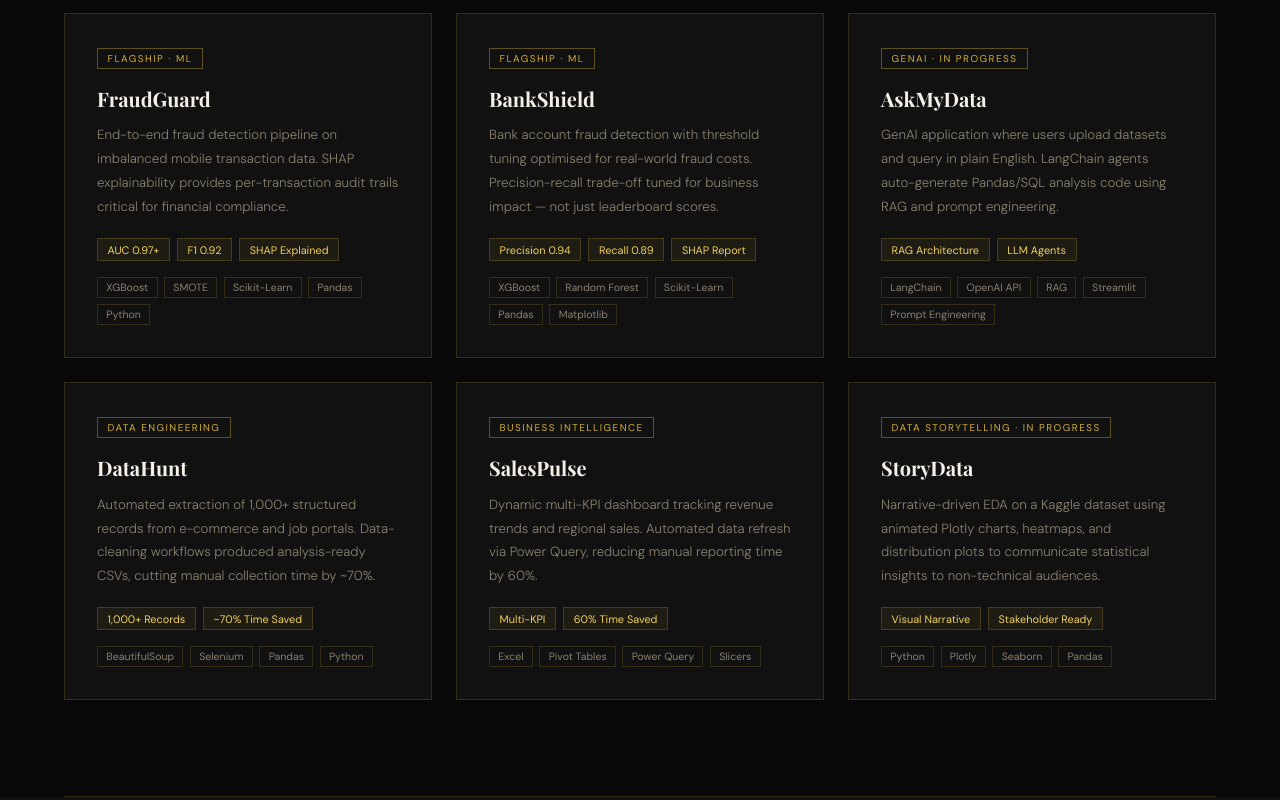
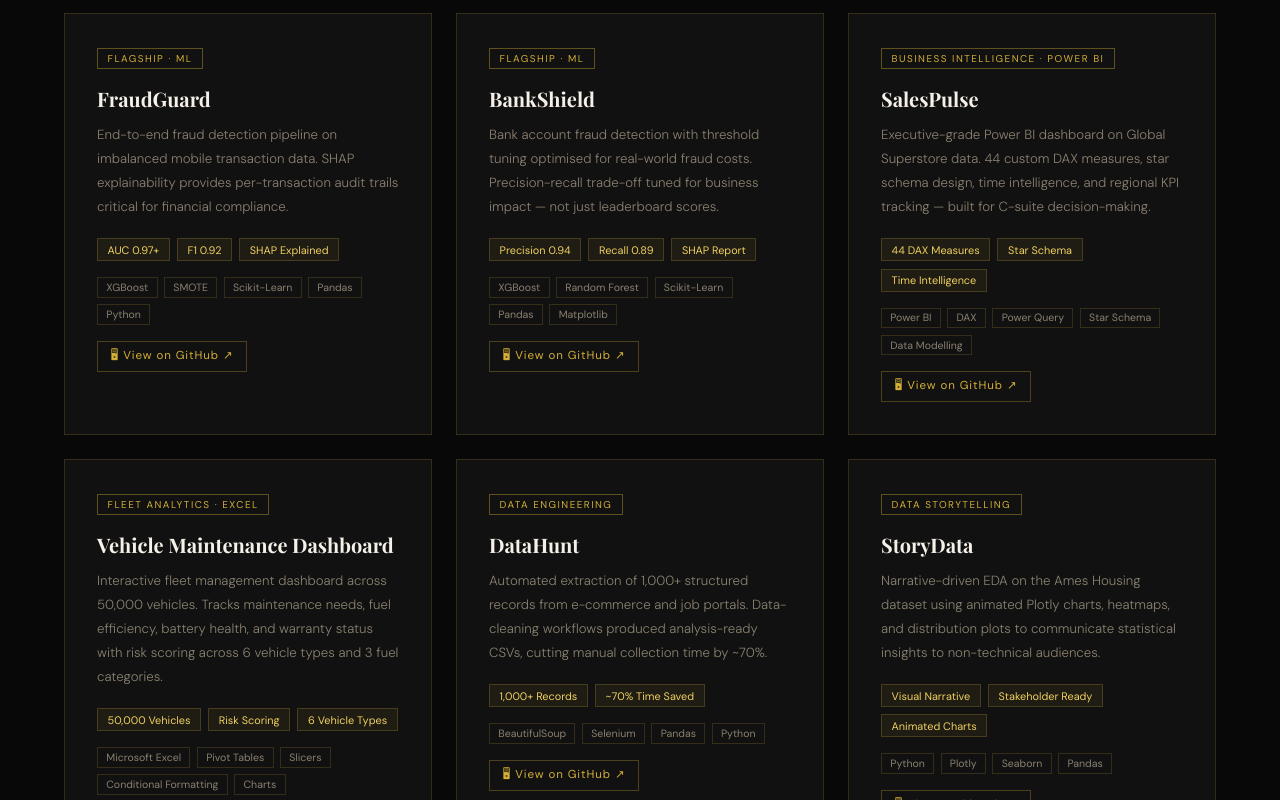
Before and after one commit to venkatraman0400-blip/venkatraman-portfolio, a React (Vite) app: page / in a window 1280 px wide. Shown: the part 3560-4360 px from the top of the page. Built offline with nearby package versions, Linux system fonts and the light colour scheme.

Commit message:
feat: add Vehicle Maintenance Dashboard, update SalesPulse to Power BI, add GitHub links, fix copyright year

```diff
--- a/src/App.jsx
+++ b/src/App.jsx
@@ -9,6 +9,7 @@
     metrics: ['AUC 0.97+', 'F1 0.92', 'SHAP Explained'],
     stack: ['XGBoost', 'SMOTE', 'Scikit-Learn', 'Pandas', 'Python'],
     status: 'completed',
+    github: 'https://github.com/venkatraman0400-blip/Mobile-Fnancial-Transaction-Fraud-Detection',
   },
   {
     flag: 'Flagship · ML',
@@ -17,14 +18,25 @@
     metrics: ['Precision 0.94', 'Recall 0.89', 'SHAP Report'],
     stack: ['XGBoost', 'Random Forest', 'Scikit-Learn', 'Pandas', 'Matplotlib'],
     status: 'completed',
+    github: 'https://github.com/venkatraman0400-blip/BankShield',
   },
   {
-    flag: 'GenAI · In Progress',
-    title: 'AskMyData',
-    desc: 'GenAI application where users upload datasets and query in plain English. LangChain agents auto-generate Pandas/SQL analysis code using RAG and prompt engineering.',
-    metrics: ['RAG Architecture', 'LLM Agents'],
-    stack: ['LangChain', 'OpenAI API', 'RAG', 'Streamlit', 'Prompt Engineering'],
-    status: 'progress',
+    flag: 'Business Intelligence · Power BI',
+    title: 'SalesPulse',
+    desc: 'Executive-grade Power BI dashboard on Global Superstore data. 44 custom DAX measures, star schema design, time intelligence, and regional KPI tracking — built for C-suite decision-making.',
+    metrics: ['44 DAX Measures', 'Star Schema', 'Time Intelligence'],
+    stack: ['Power BI', 'DAX', 'Power Query', 'Star Schema', 'Data Modelling'],
+    status: 'completed',
+    github: 'https://github.com/venkatraman0400-blip/SalesPulse-PowerBI-Dashboard',
+  },
+  {
+    flag: 'Fleet Analytics · Excel',
+    title: 'Vehicle Maintenance Dashboard',
+    desc: 'Interactive fleet management dashboard across 50,000 vehicles. Tracks maintenance needs, fuel efficiency, battery health, and warranty status with risk scoring across 6 vehicle types and 3 fuel categories.',
+    metrics: ['50,000 Vehicles', 'Risk Scoring', '6 Vehicle Types'],
+    stack: ['Microsoft Excel', 'Pivot Tables', 'Slicers', 'Conditional Formatting', 'Charts'],
+    status: 'completed',
+    github: 'https://github.com/venkatraman0400-blip/vehicle_maintenance-Dashboard',
   },
   {
     flag: 'Data Engineering',
@@ -33,22 +45,16 @@
     metrics: ['1,000+ Records', '~70% Time Saved'],
     stack: ['BeautifulSoup', 'Selenium', 'Pandas', 'Python'],
     status: 'completed',
+    github: 'https://github.com/venkatraman0400-blip/storydata-eda',
   },
   {
-    flag: 'Business Intelligence',
-    title: 'SalesPulse',
-    desc: 'Dynamic multi-KPI dashboard tracking revenue trends and regional sales. Automated data refresh via Power Query, reducing manual reporting time by 60%.',
-    metrics: ['Multi-KPI', '60% Time Saved'],
-    stack: ['Excel', 'Pivot Tables', 'Power Query', 'Slicers'],
+    flag: 'Data Storytelling',
+    title: 'StoryData',
+    desc: 'Narrative-driven EDA on the Ames Housing dataset using animated Plotly charts, heatmaps, and distribution plots to communicate statistical insights to non-technical audiences.',
+    metrics: ['Visual Narrative', 'Stakeholder Ready', 'Animated Charts'],
+    stack: ['Python', 'Plotly', 'Seaborn', 'Pandas'],
     status: 'completed',
-  },
-  {
-    flag: 'Data Storytelling · In Progress',
-    title: 'StoryData',
-    desc: 'Narrative-driven EDA on a Kaggle dataset using animated Plotly charts, heatmaps, and distribution plots to communicate statistical insights to non-technical audiences.',
-    metrics: ['Visual Narrative', 'Stakeholder Ready'],
-    stack: ['Python', 'Plotly', 'Seaborn', 'Pandas'],
-    status: 'progress',
+    github: 'https://github.com/venkatraman0400-blip/storydata-eda',
   },
 ]
 
@@ -294,9 +300,17 @@
               <div style={{ display: 'flex', flexWrap: 'wrap', gap: '0.45rem', marginBottom: '1rem' }}>
                 {p.metrics.map(m => <span key={m} style={{ fontSize: '0.68rem', background: 'rgba(212,175,55,0.07)', border: '1px solid rgba(212,175,55,0.22)', color: '#F0D060', padding: '0.22rem 0.6rem' }}>{m}</span>)}
               </div>
-              <div style={{ display: 'flex', flexWrap: 'wrap', gap: '0.4rem' }}>
+              <div style={{ display: 'flex', flexWrap: 'wrap', gap: '0.4rem', marginBottom: '1rem' }}>
                 {p.stack.map(t => <span key={t} style={{ fontSize: '0.66rem', color: 'var(--muted)', border: '1px solid var(--border)', padding: '0.18rem 0.52rem' }}>{t}</span>)}
               </div>
+              {p.github && (
+                <a href={p.github} target="_blank" rel="noreferrer"
+                  style={{ fontSize: '0.72rem', color: 'var(--gold)', textDecoration: 'none', letterSpacing: '0.08em', display: 'inline-flex', alignItems: 'center', gap: '0.3rem', border: '1px solid rgba(212,175,55,0.3)', padding: '0.3rem 0.8rem', transition: 'all 0.2s' }}
+                  onMouseEnter={e => { e.currentTarget.style.background = 'rgba(212,175,55,0.1)' }}
+                  onMouseLeave={e => { e.currentTarget.style.background = 'transparent' }}>
+                  🖥 View on GitHub ↗
+                </a>
+              )}
             </div>
           ))}
         </div>
@@ -371,7 +385,7 @@
           {/* Stats Row */}
           <div className="fade-up" style={{ display: 'grid', gridTemplateColumns: 'repeat(4, 1fr)', gap: '1.5rem', marginBottom: '3.5rem' }}>
             {[
-              { num: '6', label: 'Projects Built' },
+              { num: '7', label: 'Projects Built' },
               { num: '0.97+', label: 'Best AUC Score' },
               { num: '0.94', label: 'Best Precision' },
               { num: '~70%', label: 'ETL Time Saved' },
@@ -410,7 +424,7 @@
       {/* FOOTER */}
       <footer style={{ padding: '2.5rem 5%', borderTop: '1px solid var(--border)', display: 'flex', alignItems: 'center', justifyContent: 'space-between', flexWrap: 'wrap', gap: '1rem' }}>
         <div style={{ fontFamily: "'Playfair Display', serif", fontSize: '1.1rem', fontWeight: 900, color: 'var(--gold)' }}>VENKATRAMAN R.</div>
-        <div style={{ fontSize: '0.72rem', color: 'var(--muted)' }}>© 2025 Venkatraman R — Data Science & AI Engineer</div>
+        <div style={{ fontSize: '0.72rem', color: 'var(--muted)' }}>© 2026 Venkatraman R — Data Science & AI Engineer</div>
         <div style={{ display: 'flex', gap: '1.5rem' }}>
           {[['#home', 'Top'], ['#projects', 'Projects'], ['#education', 'Education'], ['https://github.com/venkatraman0400-blip', 'GitHub']].map(([href, label]) => (
             <a key={label} href={href} target={href.startsWith('http') ? '_blank' : undefined} rel={href.startsWith('http') ? 'noreferrer' : undefined}
```
